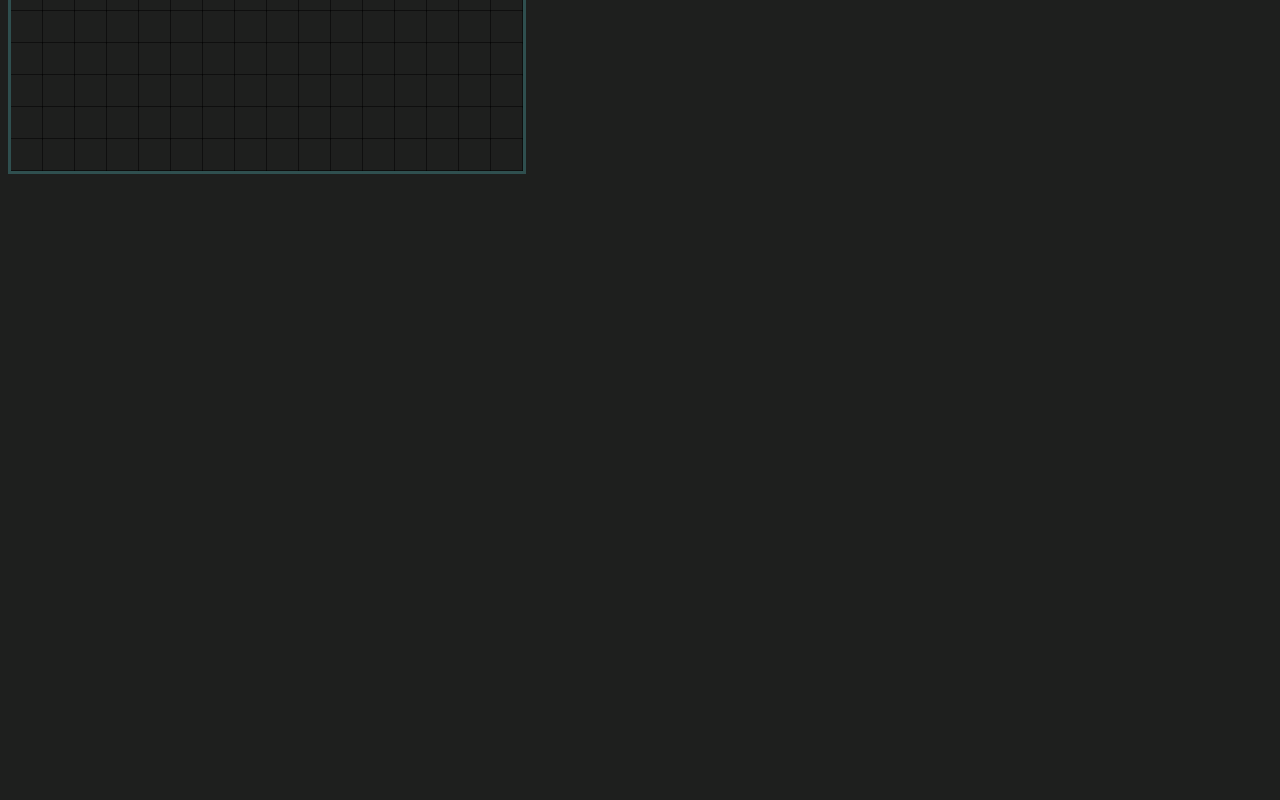
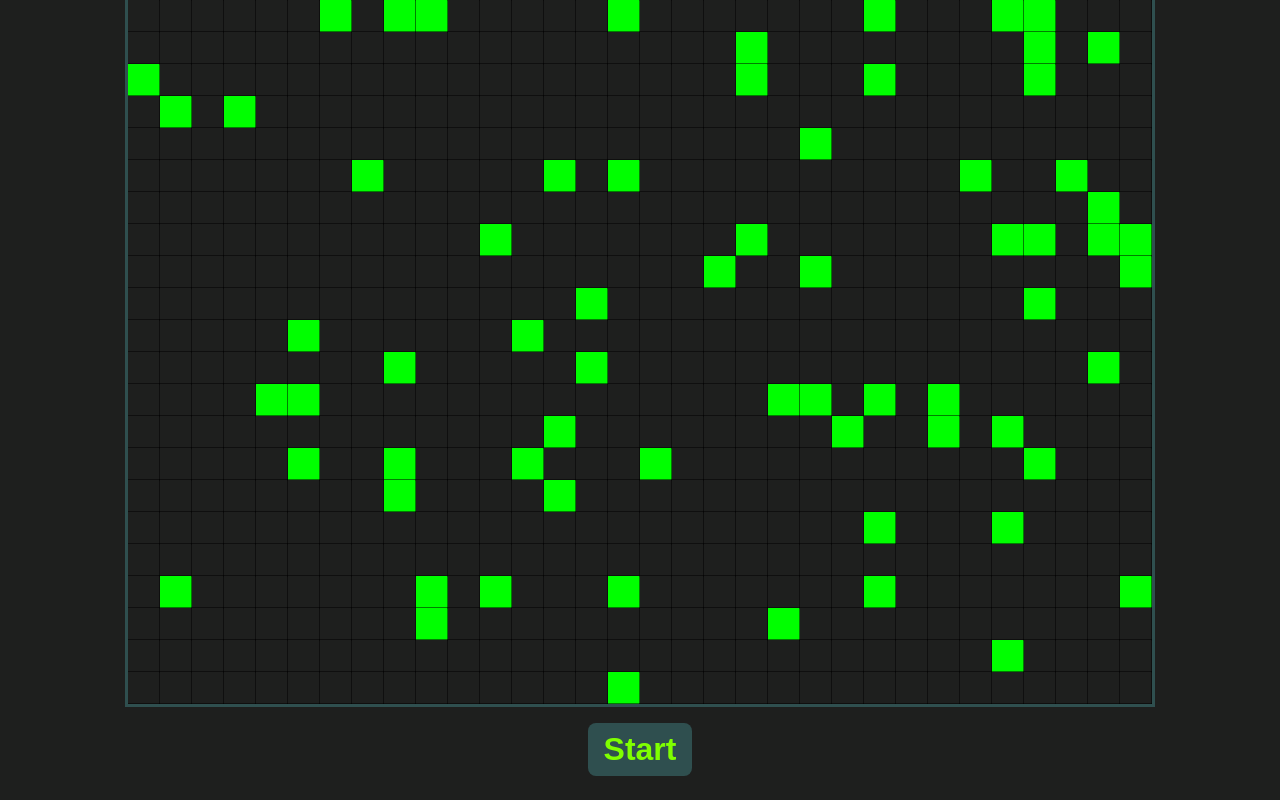
Before and after one commit to aerlingsson/game_of_life_js, a plain HTML site: page index.html in a window 1280 px wide. Shown: the part 411-1211 px from the top of the page. Before the commit the page ends 800 px from the top, so only its background shows below. Drawn offline with Linux system fonts and the light colour scheme.

Commit message:
Add Start button

```diff
--- a/game-of-life.css
+++ b/game-of-life.css
@@ -2,6 +2,25 @@
     color: chartreuse;
 }
 
+body {
+    display: flex;
+    flex-direction: column;
+    align-items: center;
+    align-content: center;
+    justify-content: center;
+}
+
 canvas {
     border: 0.2rem solid darkslategray;
+    align-self: center;
 }
+
+.start {
+    background: darkslategray;
+    font-size: 2rem;
+    font-weight: 700;
+    border-radius: 0.5rem;
+    border: none;
+    padding: 0.5rem 1rem;
+    margin: 1rem;
+}
--- a/game-of-life.js
+++ b/game-of-life.js
@@ -1,7 +1,8 @@
-const HEIGHT = 512
-const WIDTH = 512
+const HEIGHT = 1024
+const WIDTH = 1024
 const CELL_SIZE = 32
 const CELL_LIVE_COLOR = "lime"
+const TICK_TIME = 100
 
 const BACKGROUND_COLOR = "#1e1f1e";
 
@@ -21,7 +22,7 @@ for (let x = 0; x <= WIDTH / CELL_SIZE; x++) {
     const row = []
 
     for (let y = 0; y <= HEIGHT / CELL_SIZE; y++)
-        row.push({ x: x * CELL_SIZE, y: y * CELL_SIZE, live: Math.random() > 0.85 })
+        row.push({ x: x * CELL_SIZE, y: y * CELL_SIZE, live: Math.random() > 0.90 })
 
     cells.push(row)
 }
@@ -46,30 +47,25 @@ function liveNeighbors(x, y) {
         }
     }
 
-    const upLeft = existsOrNull(x - 1, y - 1)
-    const up = existsOrNull(x, y - 1)
-    const upRight = existsOrNull(x + 1, y - 1)
-    const left = existsOrNull(x - 1, y)
-    const right = existsOrNull(x + 1, y)
-    const downLeft = existsOrNull(x - 1, y + 1)
-    const down = existsOrNull(x, y + 1)
-    const downRight = existsOrNull(x + 1, y + 1)
-
     const neighbors = [
-        upLeft,
-        up,
-        upRight,
-        left,
-        right,
-        downLeft,
-        down,
-        downRight
+        existsOrNull(x - 1, y - 1), // up left
+        existsOrNull(x, y - 1),     // up
+        existsOrNull(x + 1, y - 1), // up right
+        existsOrNull(x - 1, y),     // left
+        existsOrNull(x + 1, y),     // right
+        existsOrNull(x - 1, y + 1), // down left
+        existsOrNull(x, y + 1),     // down
+        existsOrNull(x + 1, y + 1)  // down right
     ].filter(n => n !== null)
 
     return neighbors.filter((n) => n.live).length
 }
 
+let started = false;
+document.getElementById("startButton").addEventListener("click", () => started = true)
+
 function tick() {
+    if (started) {
         cells.forEach((row, x) => {
             row.forEach((cell, y) => {
                 const liveNeighborsCount = liveNeighbors(x, y)
@@ -86,7 +82,9 @@ function tick() {
         })
 
         drawCells()
-    setTimeout(tick, 100)
+    }
+
+    setTimeout(tick, TICK_TIME)
 }
 
 console.log("Init...")
--- a/index.html
+++ b/index.html
@@ -7,9 +7,9 @@
 </head>
 
 <body>
-    <h2>Conway's Game of Life</h2>
-
+    <h1>Conway's Game of Life</h2>
     <canvas id="canvas"></canvas>
+    <button id="startButton" class="start">Start</button>
 
     <script src="game-of-life.js"></script>
 </body>
```
Lines whose indentation alone changed are shown as unchanged.
